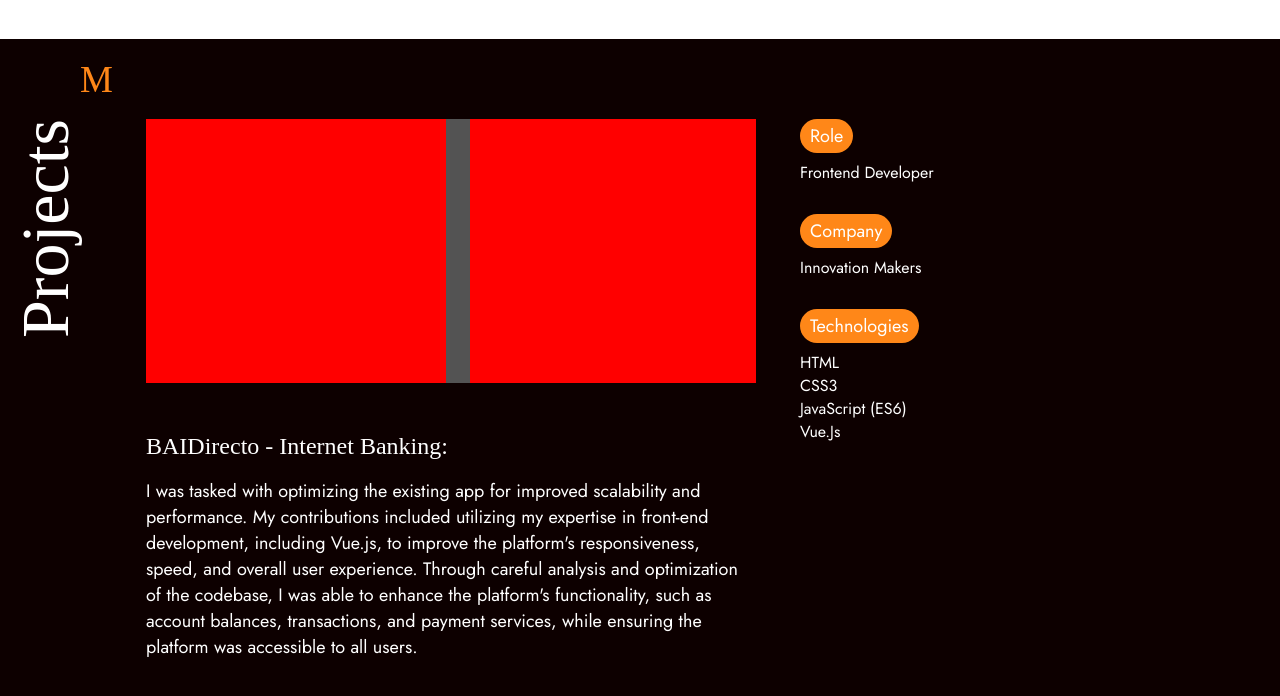
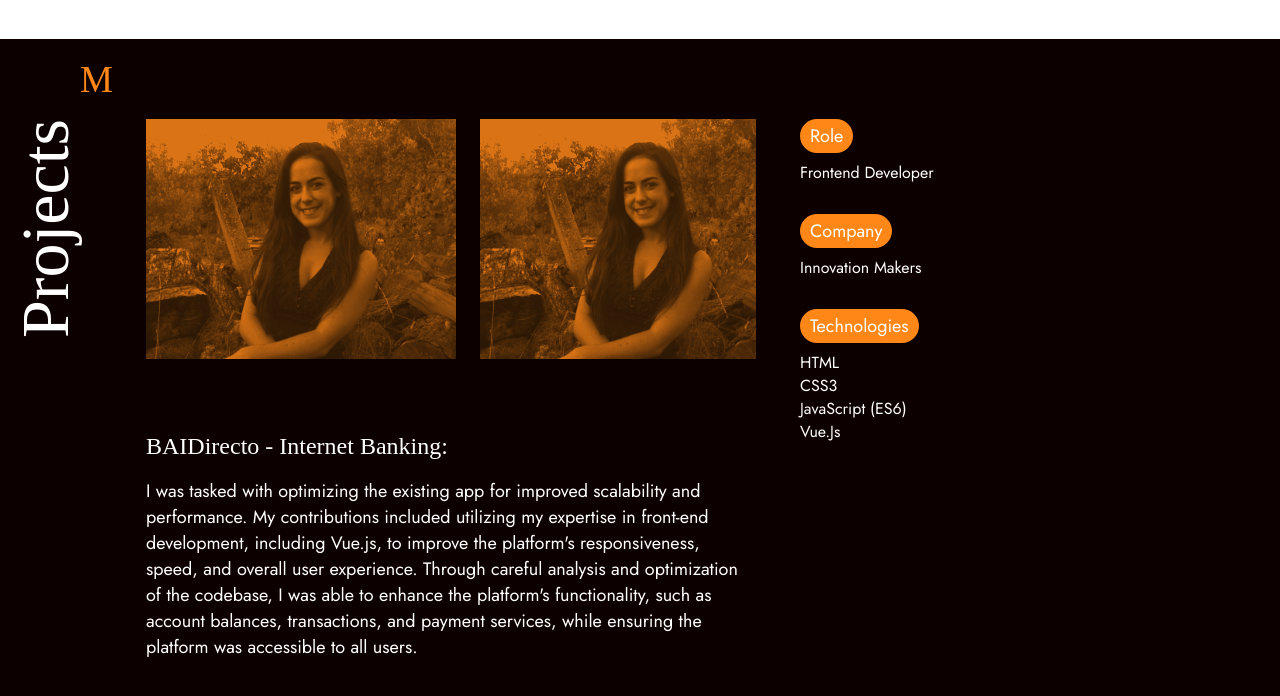
Before and after one commit to melanierodrigues/site, a Vue app: page / in a window 1280 px wide. Shown: the top 696 px of the page. Built offline with nearby package versions, Linux system fonts and the light colour scheme; a web font is replaced by a local one; what vue-dragscroll would draw is missing.

Commit message:
working on scrolling projects images

```diff
--- a/src/components/ProjectContainer.vue
+++ b/src/components/ProjectContainer.vue
@@ -2,10 +2,11 @@
     <div class="project-container">
         <!-- Main Content -->
         <div class="content">
-            <div class="images-projects" ref="testeM" @mousedown="mouseDownHandler">
-                <div class="image"></div>
-                <div class="image"></div>
-                <div class="image"></div>
+            <div v-if="props.images" class="images-projects" ref="testeM" @mouseover="mouseDownHandler">
+                <div v-for="(image, index) in props.images" :key="`images${index}`" class="photo-container">
+                    <div class="mask"></div>
+                    <img class="photo" :src="image.photo" />
+                </div>
             </div>
             <div class="project-name">{{ props.project.name }}</div>
             <p class="paragraph">{{ props.project.description }}</p>
@@ -25,17 +26,19 @@
 import Pills from '@/components/PillsBase.vue'
 // import ButtonBase from '../ButtonBase.vue'
 
-import { ref, onMounted } from 'vue'
+import { ref } from 'vue'
 
 /** Props received:
 @project { Object }
     - name { String }
     - description { String }
 @pills { Array }
+@images { Array }
 */
 const props = defineProps({
     project: Object,
-    pills: Array
+    pills: Array,
+    images: Array
 })
 
 const testeM = ref(null)
@@ -100,8 +103,6 @@ const mouseUpHandler = function () {
         .images-projects {
             max-width: 610px;
             height: 264px;
-
-            background-color: rgb(83, 83, 83);
             margin-bottom: 47px;
 
             display: flex;
@@ -117,6 +118,24 @@ const mouseUpHandler = function () {
                 min-width: 300px;
                 height: 100%;
                 background-color: red;
+            }
+
+            .photo-container {
+                position: relative;
+                .mask {
+                    width: 310px;
+                    height: 239.58px;
+
+                    position: absolute;
+                    background: var(--main-orange);
+                }
+                .photo {
+                    width: 310px;
+                    height: 239.58px;
+
+                    filter: grayscale(100%) brightness(200%) contrast(70%);
+                    mix-blend-mode: multiply;
+                }
             }
         }
 
@@ -167,4 +186,22 @@ const mouseUpHandler = function () {
         gap: 30px;
     }
 }
+
+::-webkit-scrollbar {
+    width: none;
+}
+
+::-webkit-scrollbar-track {
+    border-radius: 0px;
+    box-shadow: none;
+}
+
+::-webkit-scrollbar-thumb {
+    border-radius: 0px;
+    box-shadow: none;
+}
+
+::-webkit-scrollbar-thumb:hover {
+    background-color: transparent;
+}
 </style>
--- a/src/views/mainScroll/ProjectBase.vue
+++ b/src/views/mainScroll/ProjectBase.vue
@@ -3,13 +3,14 @@
         <div class="title">
             {{ t('projectBase.title') }}
         </div>
-        <project :project="baiDirectoProject.params" :pills="baiDirectoProject.pills" />
+        <project :project="baiDirectoProject.params" :pills="baiDirectoProject.pills" :images="baiDirectoProject.images"/>
     </div>
 </template>
 
 <script setup>
 // import ButtonBase from '../ButtonBase.vue'
 import Project from '../../components/ProjectContainer.vue'
+import Photo from '@/assets/images/photo.jpg'
 
 /* i18n */
 import { useI18n } from 'vue-i18n'
@@ -24,6 +25,11 @@ const baiDirectoProject = {
         { firstText: t('project1.pills.roleLabel'), description: t('project1.pills.roleDescription') },
         { firstText: t('project1.pills.companyLabel'), description: t('project1.pills.companyDescription') },
         { firstText: t('project1.pills.technologiesLabel'), description: t('project1.pills.technologiesDescription') }
+    ],
+    images: [
+        { photo: Photo },
+        { photo: Photo },
+        { photo: Photo }
     ]
 }
 
```
